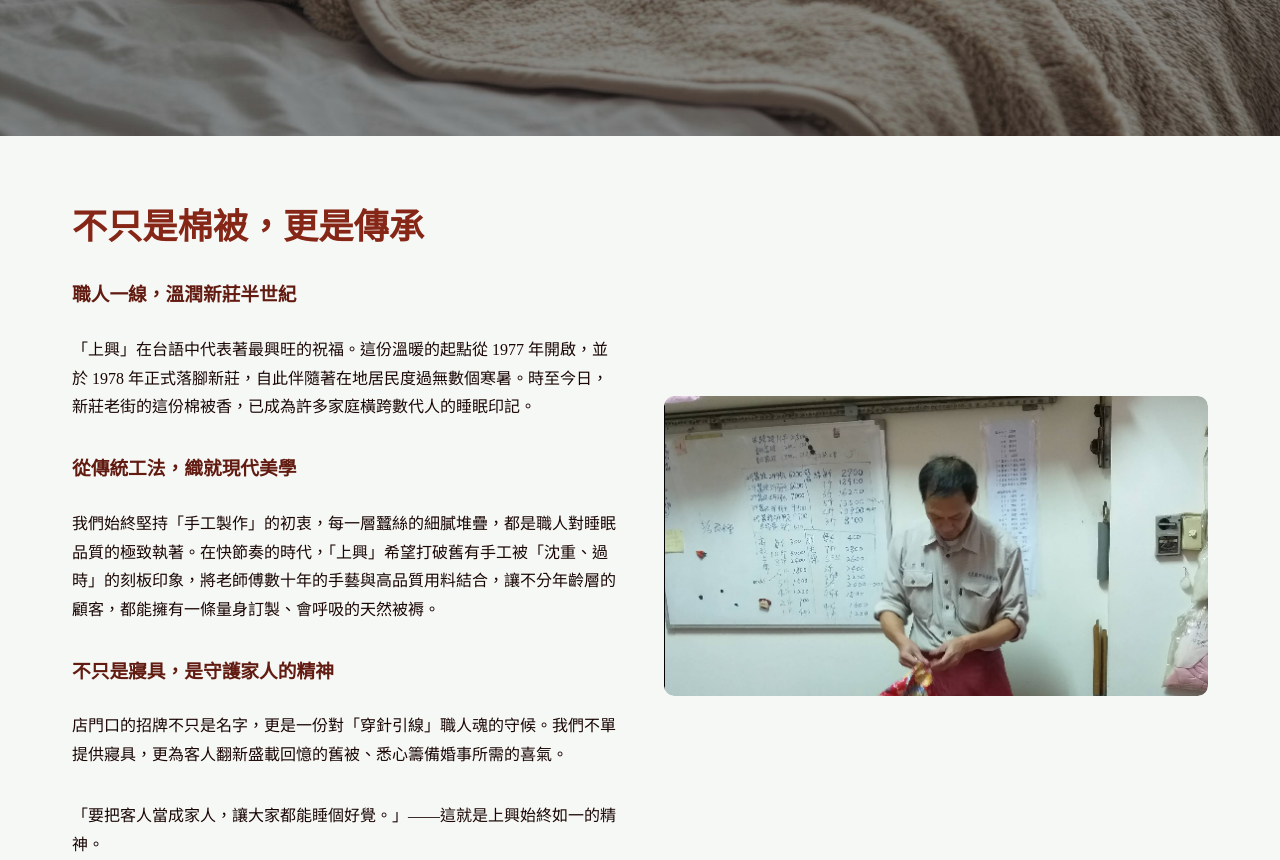
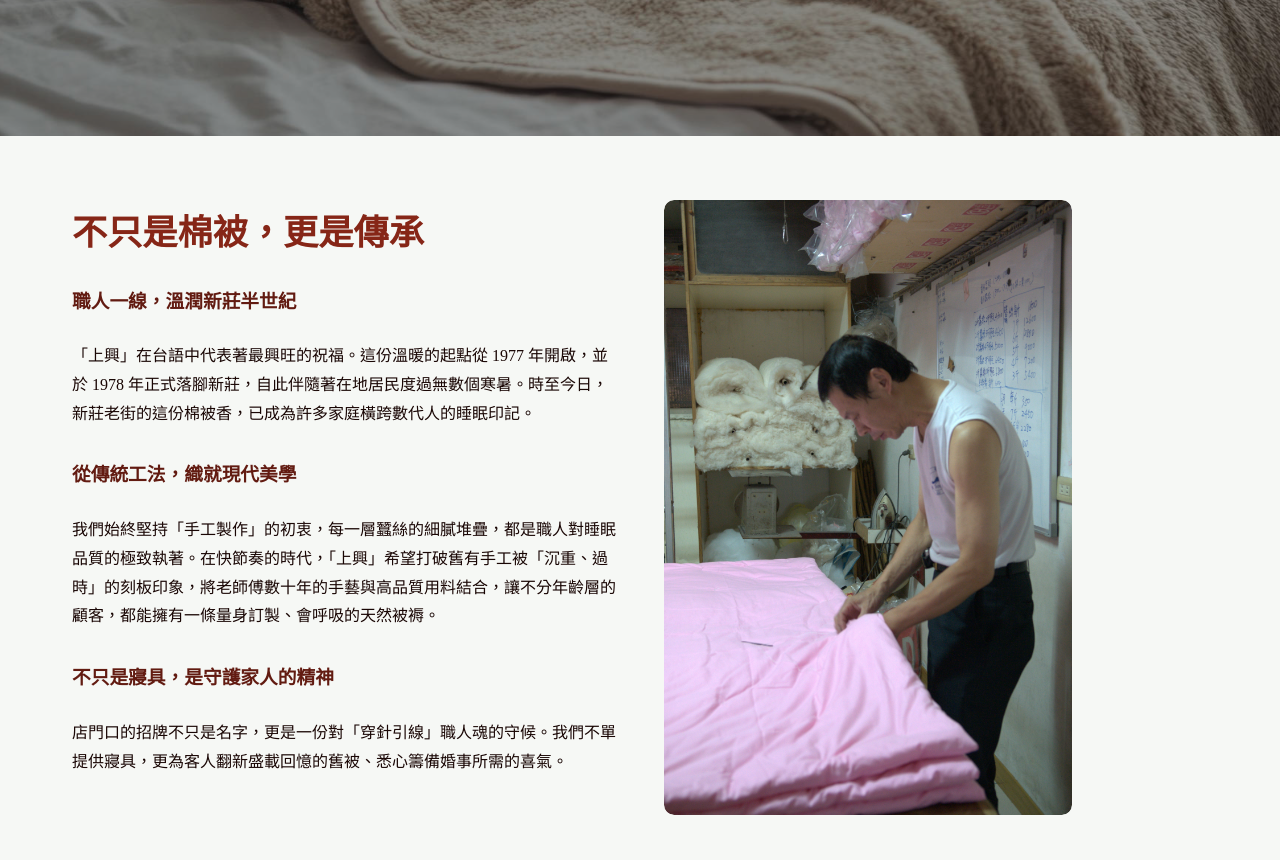
Before and after one commit to jekkinoopy/SiongHing, a PHP site: page / in a window 1280 px wide. Shown: the part 664-1524 px from the top of the page. Run offline with PHP 8.4, Linux system fonts and the light colour scheme.

Commit message:
feat: 更新 About 區塊職人紀實照並調整css

```diff
--- a/index.html
+++ b/index.html
@@ -59,15 +59,19 @@
             </p>
             <h3>從傳統工法，織就現代美學</h3><br>
             <p>
-                我們始終堅持「手工製作」的初衷，每一層蠶絲的細膩堆疊，都是職人對睡眠品質的極致執著。在快節奏的時代，「上興」希望打破舊有手工被「沈重、過時」的刻板印象，將老師傅數十年的手藝與高品質用料結合，讓不分年齡層的顧客，都能擁有一條量身訂製、會呼吸的天然被褥。
+                我們始終堅持「手工製作」的初衷，每一層蠶絲的細膩堆疊，都是職人對睡眠品質的極致執著。在快節奏的時代，「上興」希望打破舊有手工被「沉重、過時」的刻板印象，將老師傅數十年的手藝與高品質用料結合，讓不分年齡層的顧客，都能擁有一條量身訂製、會呼吸的天然被褥。
             </p>
             <h3>不只是寢具，是守護家人的精神</h3><br>
             <p>店門口的招牌不只是名字，更是一份對「穿針引線」職人魂的守候。我們不單提供寢具，更為客人翻新盛載回憶的舊被、悉心籌備婚事所需的喜氣。</p>
-            <p>
+            <!-- <p>
                 「要把客人當成家人，讓大家都能睡個好覺。」——這就是上興始終如一的精神。
-            </p>
+            </p> -->
         </div>
-        <div class="about-image"><img src="image/螢幕擷取畫面 2026-04-17 134638.png" alt=""></div>
+
+        <div class="about-image" style="width: 75%;"><img src="image/messageImage_1776954020197_0.jpg" alt=""></div>
+        <div class="about-image"><img src="image/000messageImage_1776954023703_0.jpg" alt=""></div>
+        <div class="about-image"><img src="image/000 媽媽20100605_0019005_0.jpg" alt=""></div>
+        <!-- <div class="about-image"><img src="image/VW 媽媽20100605__0013_0.jpg" alt=""></div> -->
     </section>
 
     <!-- 手作工法 -->
@@ -157,7 +161,7 @@ Q：蠶絲被如何保養？ (分享老闆親自示範的套被技術與清潔
             referrerpolicy="no-referrer-when-downgrade"></iframe>
             <div class="logo">
                 <a href="#home" class="logo-link">
-                    <div class="logo-icon"></div>
+                    <img src="image/上興棉被行橫.svg" alt="上興棉被行 " style="color: aqua;">
                 </a>
             </div>
         <ul class="contact-info">
--- a/style.css
+++ b/style.css
@@ -229,7 +229,7 @@ nav.scrolled .nav-links a:hover {
 
 .about-image {
     width: 100%;
-    height: 300px;
+    /* height: 300px; */
     /* background: linear-gradient(135deg, var(--accent-color) 0%, var(--secondary-color) 100%); */
     border-radius: 10px;
     display: flex;
@@ -403,7 +403,7 @@ nav.scrolled .nav-links a:hover {
 .contact-section>iframe {
     flex: 1;
     min-width: 300px;
-    height: 450px;
+    height: 300px;
 }
 
 .contact-info {
@@ -414,7 +414,7 @@ nav.scrolled .nav-links a:hover {
     flex-direction: column;
     gap: 1rem;
     margin-bottom: 2rem;
-    min-height: 450px;
+    min-height: 300px;
 }
 
 .contact-info>li:first-of-type {
```
Also changed, not shown: image/000messageImage_1776954023703_0.jpg (added), image/messageImage_1776954002106_0.jpg (added), image/messageImage_1776954020197_0.jpg (added), 參考/下載 (2).png (added), 7 other files.
